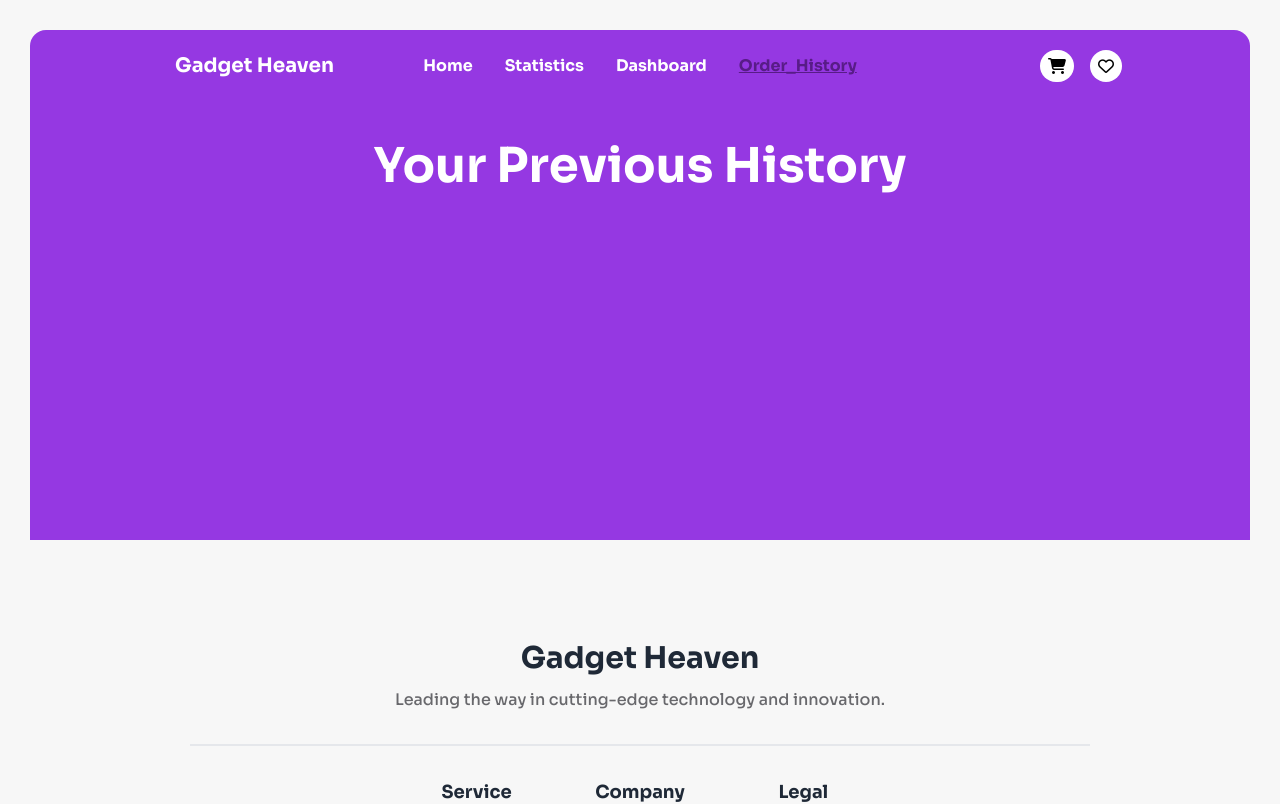
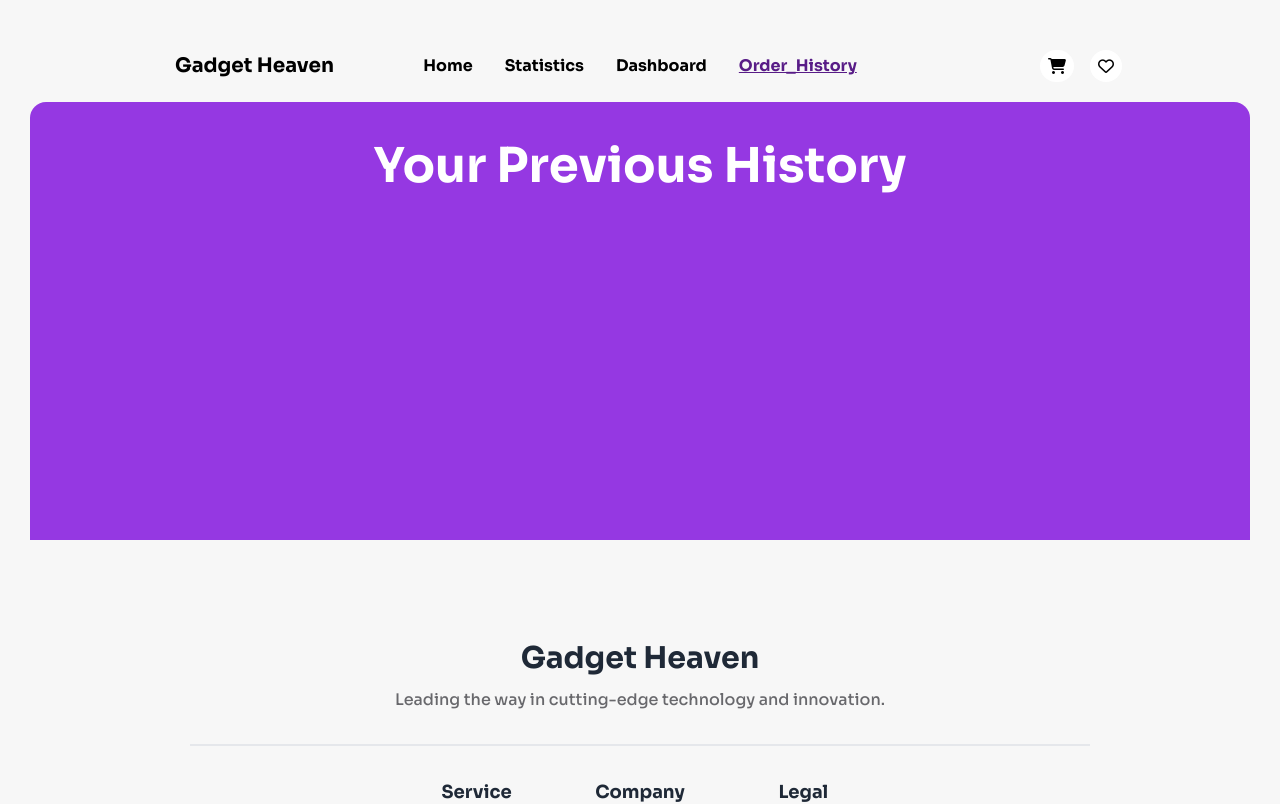
Before and after one commit to Toha-Hossain28/GadgetHeaven, a React (Vite) app: page /order_history in a window 1280 px wide. Shown: the top 804 px of the page. Built offline with nearby package versions, Linux system fonts and the light colour scheme.

Commit message:
fixed navbar change

```diff
--- a/src/Layouts/OrderHistory.jsx
+++ b/src/Layouts/OrderHistory.jsx
@@ -18,14 +18,14 @@ function OrderHistory() {
 
   const navigate = useNavigate();
 
-  console.log(allOrders);
+  // console.log(allOrders);
   return (
     <div className="max-w-[1600px] border-x-[30px] border-t-[30px]  border-transparent mx-auto">
       <Helmet>
         <title>Order history</title>
       </Helmet>
       <NavBar />
-      <h1 className="bg-[#9538E2] font-bold text-5xl text-white text-center pt-10">
+      <h1 className="bg-[#9538E2] font-bold text-5xl text-white text-center pt-10 rounded-t-box">
         Your Previous History
       </h1>
       <div className="min-h-[350px] bg-[#9538E2] grid grid-cols-3  py-20 px-10 gap-5">
--- a/src/components/NavBar.jsx
+++ b/src/components/NavBar.jsx
@@ -14,14 +14,14 @@ function NavBar() {
   const [alterNav, setAlterNav] = useState(true);
 
   useEffect(() => {
-    if (
-      pathname == "/" ||
-      pathname.includes("categories") ||
-      pathname == "/order_history"
-    ) {
+    if (pathname == "/" || pathname.includes("/categories")) {
       setAlterNav(false);
+    } else {
+      setAlterNav(true);
     }
   }, [pathname]);
+
+  // console.log(pathname, alterNav);
 
   return (
     <>
```
